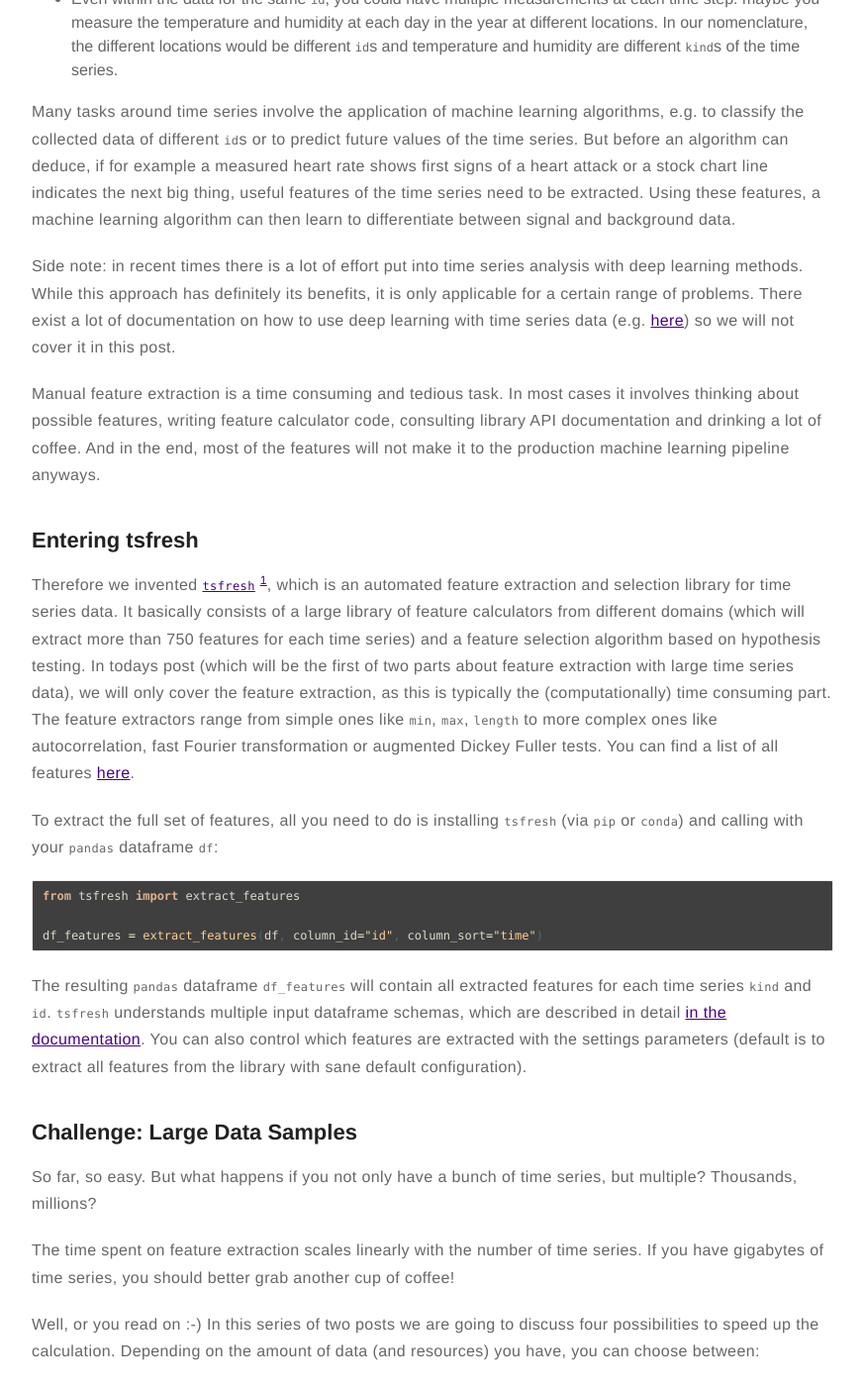
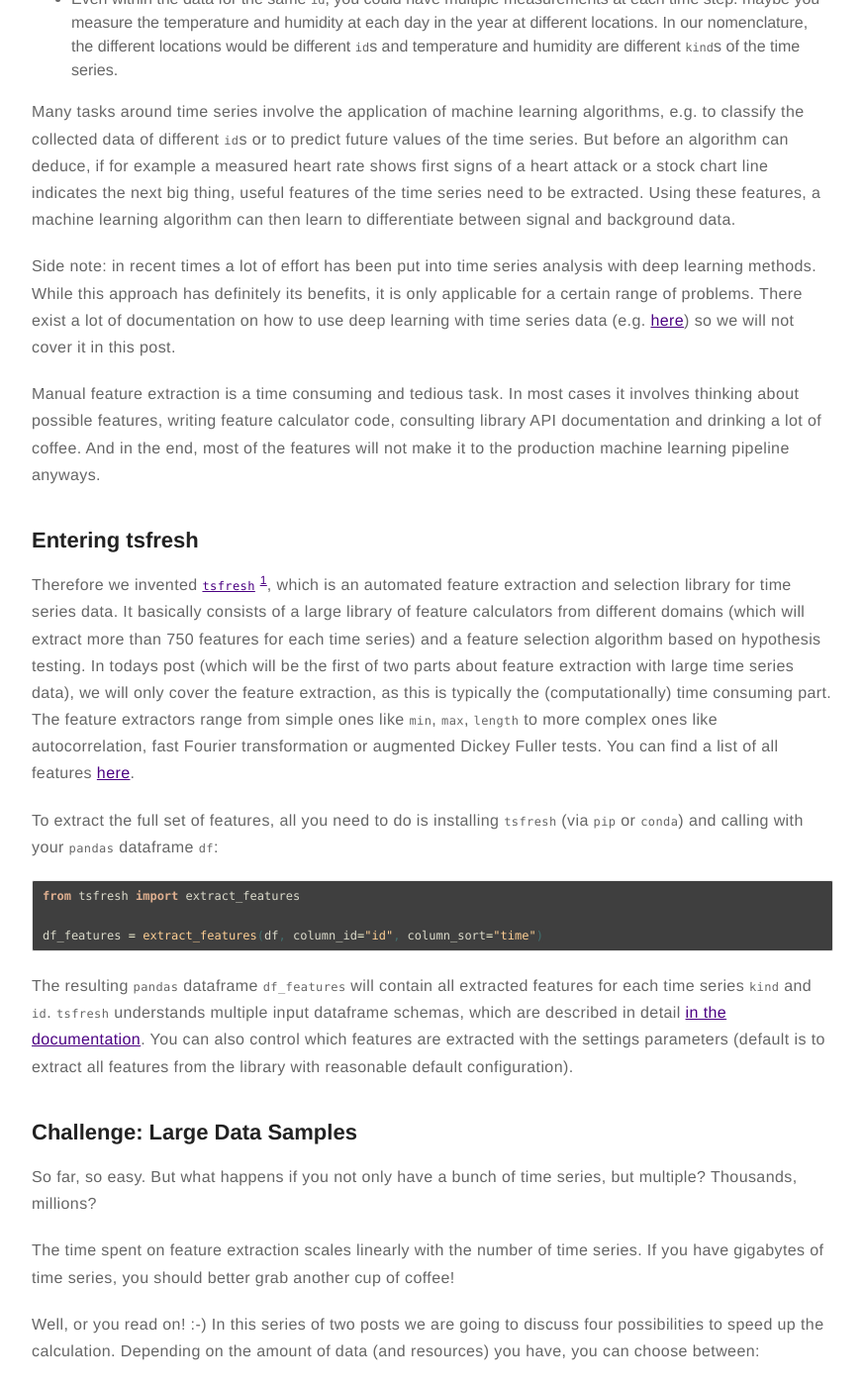
Before and after one commit to nils-braun/nils-braun.github.io, a Jekyll site: the page built from _posts/2020-02-04-tsfresh-on-cluster-1.md, in a window 1280 px wide and 1400 px high, scrolled down 971 px. Shown: the whole window at 99% size, without its empty margins (203-1076 px from the left). Built offline with Jekyll 4.4.1, drawn with Linux system fonts in a browser that asks for light colours; some of the changed text lies outside the part shown.

```diff
--- a/_posts/2020-02-04-tsfresh-on-cluster-1.md
+++ b/_posts/2020-02-04-tsfresh-on-cluster-1.md
@@ -34,7 +34,7 @@ Many tasks around time series involve the application of machine learning algori
 But before an algorithm can deduce, if for example a measured heart rate shows first signs of a heart attack or a stock chart line indicates the next big thing, useful features of the time series need to be extracted.
 Using these features, a machine learning algorithm can then learn to differentiate between signal and background data.
 
-Side note: in recent times there is a lot of effort put into time series analysis with deep learning methods.
+Side note: in recent times a lot of effort has been put into time series analysis with deep learning methods.
 While this approach has definitely its benefits, it is only applicable for a certain range of problems.
 There exist a lot of documentation on how to use deep learning with time series data (e.g. [here](https://towardsdatascience.com/time-series-analysis-with-deep-learning-simplified-5c444315d773)) so we will not cover it in this post.
 
@@ -60,7 +60,7 @@ df_features = extract_features(df, column_id="id", column_sort="time")
 
 The resulting `pandas` dataframe `df_features` will contain all extracted features for each time series `kind` and `id`.
 `tsfresh` understands multiple input dataframe schemas, which are described in detail [in the documentation](https://tsfresh.readthedocs.io/en/latest/text/data_formats.html).
-You can also control which features are extracted with the settings parameters (default is to extract all features from the library with sane default configuration).
+You can also control which features are extracted with the settings parameters (default is to extract all features from the library with reasonable default configuration).
 
 
 ## Challenge: Large Data Samples
@@ -72,7 +72,7 @@ Thousands, millions?
 The time spent on feature extraction scales linearly with the number of time series.
 If you have gigabytes of time series, you should better grab another cup of coffee!
 
-Well, or you read on :-)
+Well, or you read on! :-)
 In this series of two posts we are going to discuss four possibilities to speed up the calculation.
 Depending on the amount of data (and resources) you have, you can choose between:
 
@@ -161,7 +161,9 @@ Registered to:    <dask-master>
 
 in another one.
 Use the printed scheduler address in your code.
-Now, you can scale your computation very easily by just adding more workers (or using one of the other possibilities to scale a `dask` cluster, e.g. via kubernetes, YARN, etc.)
+Now, you can scale your computation very easily by just adding more workers (or using one of the other possibilities to scale a `dask` cluster, e.g. via kubernetes, YARN, etc.).
+Please note that by default only a single CPU is used per worker.
+If you want to run on more processes on each machine, use the `--nprocs` command line option when starting each worker.
 
 Distributing work with `dask` is just an example.
 If you want to support your own distribution framework, you can create your own `Distributor` class and implement the job scheduling logic.
```
Also changed, not shown: other parts of _posts/2020-02-04-tsfresh-on-cluster-1.md (+4 -2 lines).
